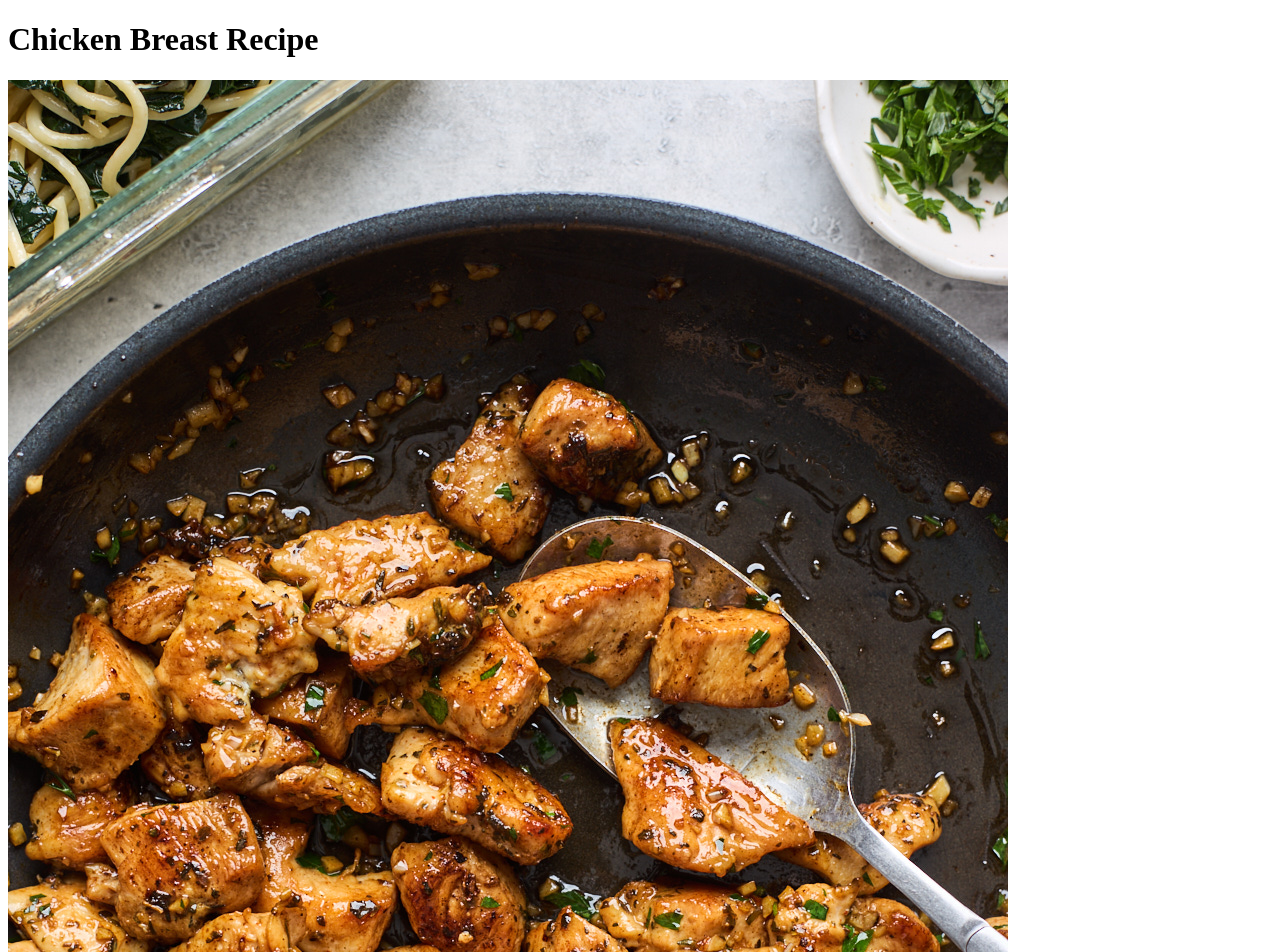
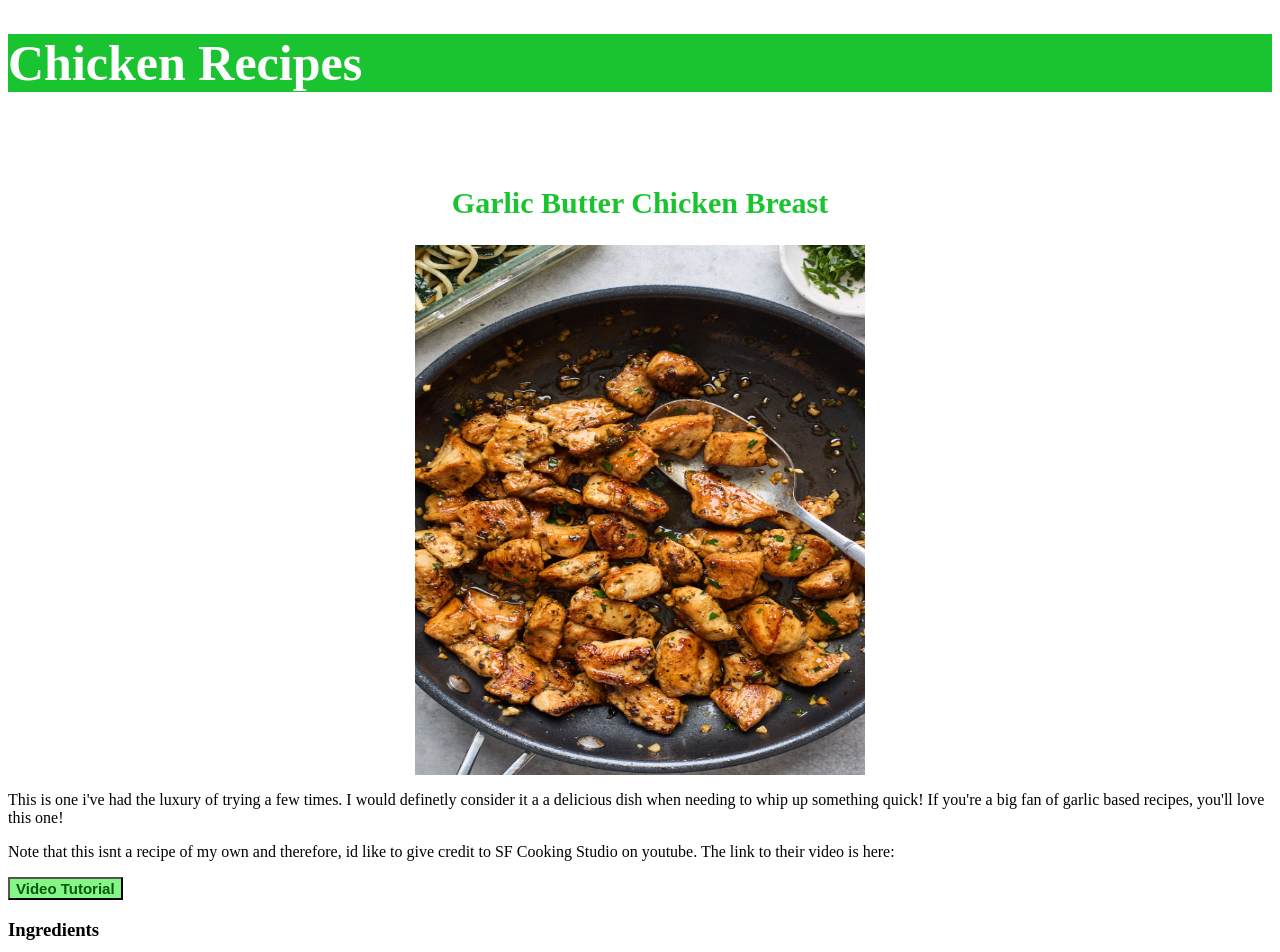
Before and after one commit to xowayne/odin-recipes, a plain HTML site: page recipes/chicken.html in a window 1280 px wide. Shown: the top 952 px of the page. Drawn offline with Linux system fonts and the light colour scheme.

Commit message:
created css document for chicken recipe , redesigned titles, created button image for links

```diff
--- /dev/null
+++ b/recipes/chicken.css
@@ -0,0 +1,30 @@
+.title {
+    font-size: 50px;
+    color: white;
+    background-color: rgb(26, 196, 49);
+    font-weight: bold;
+    font-family:'Times New Roman', Times, serif
+}
+
+#title2 {
+    font-size: 30px;
+    color:  rgb(26, 196, 49);
+    background-color: white;
+    text-align: center;
+}
+
+.button {
+    font-size: 15px;
+    background-color: rgb(133, 245, 133);
+    font-family:Arial, Helvetica, sans-serif;
+    font-weight: bold;
+    color: rgb(4, 87, 15);
+}
+
+#photo {
+    width: 450px;
+    height: 530px;
+    display: block;
+    margin-left: auto;
+    margin-right: auto;
+}
--- a/recipes/chicken.html
+++ b/recipes/chicken.html
@@ -5,13 +5,17 @@
     <meta http-equiv="X-UA-Compatible" content="IE=edge">
     <meta name="viewport" content="width=device-width, initial-scale=1.0">
     <title>Chicken Recipe</title>
+    <link rel="stylesheet" href="chicken.css">
 </head>
 <body>
-    <h1>Chicken Breast Recipe</h1>
+    <h1 class="title">Chicken Recipes</h1>
 
-    <img src="./chicken.jpg" alt="Chicken Image">
+    <br>
+    <br>
 
-    <h2>Garlic Butter Chicken Breast</h2>
+    <h2 class="title" id="title2">Garlic Butter Chicken Breast</h2>
+
+    <img id="photo" src="./chicken.jpg" alt="Chicken Image">
 
     <p>
         This is one i've had the luxury of trying a few times. I would definetly consider it a
@@ -23,7 +27,9 @@
         SF Cooking Studio on youtube. The link to their video is here:
     </p>
 
-    <a href="https://www.youtube.com/watch?v=i20HWCThzzw">Video Tutorial</a>
+    <a href="https://www.youtube.com/watch?v=i20HWCThzzw" target="_blank">
+        <button class="button">Video Tutorial</button>
+    </a>
 
     <h3>Ingredients</h3>
     <ul>
@@ -54,6 +60,9 @@
 
     <h3>Enjoy!</h3>
 
+    <a href="../index.html"><button class="button">Back</button>
+    </a>
+
 
 
 </body>
```
Also changed, not shown: index.html (+3 -3 lines).
